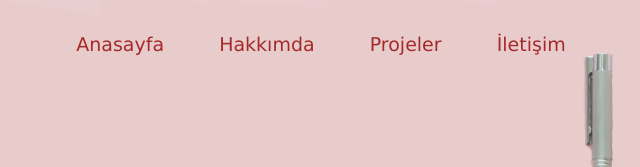
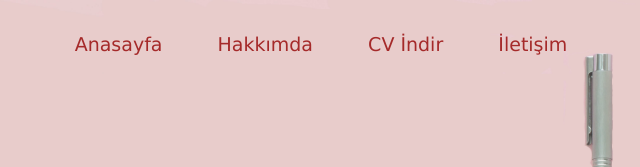
Before and after one commit to oguzhankorkmaz34/oguzhankorkmaz34.github.io, a plain HTML site: page index.html in a window 1280 px wide. Shown: the top 167 px of the page, 309-949 px from the left. Drawn offline with Linux system fonts and the light colour scheme.

Commit message:
Add files via upload

```diff
--- a/index.html
+++ b/index.html
@@ -48,7 +48,7 @@
 
             <a href="#anasayfa" class="rotate-link" id="link-anasayfa" onclick="resetMenu()">Anasayfa</a>
             <a href="#hakkimda" class="rotate-link" id="link-hakkimda" onclick="resetMenu()">Hakkımda</a>
-            <a href="#projeler" class="rotate-link" id="link-projeler" onclick="resetMenu()">Projeler</a>
+            <a href="#projeler" class="rotate-link" id="link-projeler" onclick="resetMenu()">CV İndir</a>
             <a href="#iletisim" class="rotate-link" id="link-iletisim" onclick="resetMenu()">İletişim</a>
         </div>
         <div class="button"><button class="buton">Notlarım</button></div>
```
